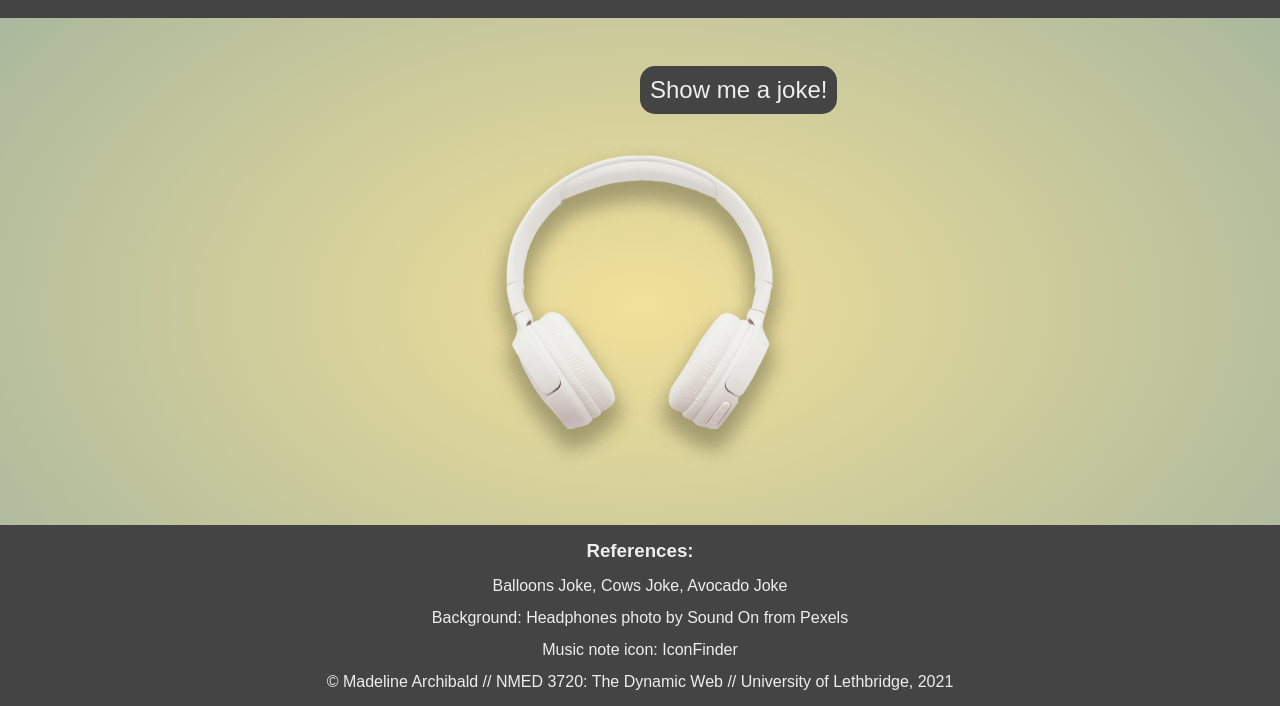
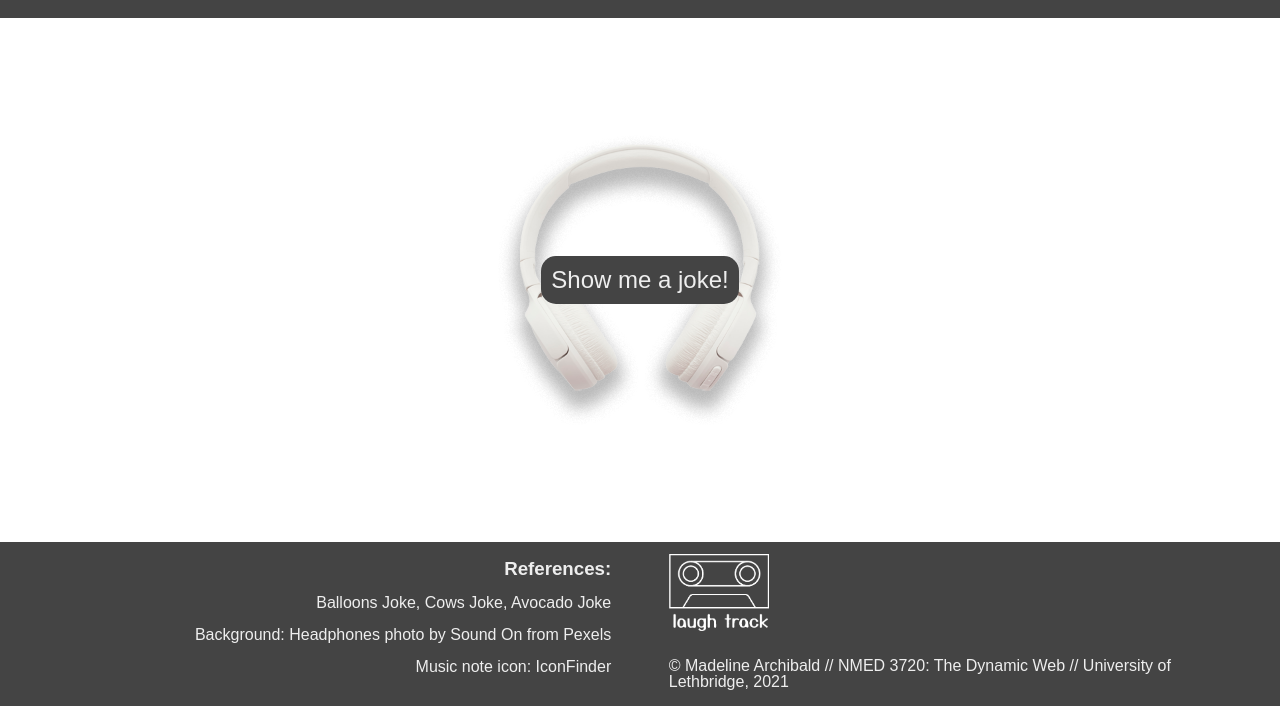
Before and after one commit to MadArch18/DW-2021-review, a plain HTML site: page index.html in a window 1280 px wide. Shown: the part 94-800 px from the top of the page. Drawn offline with nearby package versions, Linux system fonts and the light colour scheme; a web font is replaced by a local one.

Commit message:
js change background, final touches

```diff
--- a/css/style.css
+++ b/css/style.css
@@ -12,15 +12,10 @@ html {
 body {
     display: flex;
     flex-direction: column;
-    background: url(../images/headphones.png), radial-gradient(#F1E099, #A0B29E);
-    background-size: cover;
-    background-repeat: no-repeat;
-    background-position: center;
 }
 
 
-
-img {
+header img {
     max-width: 100%;
 }
 
@@ -67,19 +62,23 @@ main {
     flex-direction: column;
     justify-content: center;
     align-items: center;
+    background: url(../images/headphones.png);
+    background-size: cover;
+    background-repeat: no-repeat;
+    background-position: center;
 }
 
 .button {
     font-family: 'Yusei Magic', sans-serif;
     border: none;
     font-size: 1.5em;
-    position: absolute;
     top: 20%;
     background: #444;
     color: #eee;
     padding: 10px;
     border-radius: 15px;
     outline: none;
+    cursor: pointer;
 }
 
 
@@ -96,17 +95,31 @@ main {
 .section {
     cursor: url(../images/iconfinder_Streamline-48_185068.png), auto;
     display: none;
+    text-align: center;
 }
+
 
 
 .buttons :not(:first-child) {
     display: none;
 }
 
+.grid {
+    display: grid;
+    grid-template-columns: 2fr 2fr;
+    padding: 0 5%;
+    grid-column-gap: 5%;
+}
 
+.item1 {
+    text-align: right;
+}
+
+.item2 .logo {
+    max-width: 50px;
+}
 
 footer {
-    text-align: center;
     background: #444;
     color: #eee;
     line-height: 1em;
--- a/index.html
+++ b/index.html
@@ -45,12 +45,17 @@
         <!--        <button class="button punch" onclick="ShowAndHide()">Show me the punchline!</button>-->
     </main>
     <footer>
-        <div>
-            <h3>References:</h3>
-            <p><a href="https://www.weareteachers.com/music-jokes/">Balloons Joke, Cows Joke, </a><a href="https://www.rd.com/jokes/music-puns/">Avocado Joke</a></p>
-            <p>Background: <a href="https://www.pexels.com/photo/white-headphones-3394666/">Headphones photo by Sound On from Pexels</a></p>
-            <p>Music note icon: <a href="https://www.iconfinder.com/icons/185068/note_music_icon">IconFinder</a></p>
-            <p>© Madeline Archibald // NMED 3720: The Dynamic Web // University of Lethbridge, 2021</p>
+        <div class="grid">
+            <div class="item1">
+                <h3>References:</h3>
+                <p><a href="https://www.weareteachers.com/music-jokes/">Balloons Joke, Cows Joke, </a><a href="https://www.rd.com/jokes/music-puns/">Avocado Joke</a></p>
+                <p>Background: <a href="https://www.pexels.com/photo/white-headphones-3394666/">Headphones photo by Sound On from Pexels</a></p>
+                <p>Music note icon: <a href="https://www.iconfinder.com/icons/185068/note_music_icon">IconFinder</a></p>
+            </div>
+            <div class="item2">
+                <div class="logo"></div>
+                <p>© Madeline Archibald // NMED 3720: The Dynamic Web // University of Lethbridge, 2021</p>
+            </div>
         </div>
     </footer>
     <script src="https://code.jquery.com/jquery-3.5.1.min.js"></script>
--- a/js/scripts.js
+++ b/js/scripts.js
@@ -7,6 +7,7 @@ $(".b1").on("click", function () {
     $(".b2").show();
     $("#three").hide();
     $("#one").show();
+    $("body").css("background", "radial-gradient(#5DA9B6, #A68481)");
 })
 
 $(".b2").on("click", function () {
@@ -14,6 +15,7 @@ $(".b2").on("click", function () {
     $(".b3").show();
     $("#one").hide();
     $("#two").show();
+    $("body").css("background", "radial-gradient(#F1E099, #5DA9B6)");
 })
 
 $(".b3").on("click", function () {
@@ -21,4 +23,5 @@ $(".b3").on("click", function () {
     $(".b1").show();
     $("#two").hide();
     $("#three").show();
+    $("body").css("background", "url(../images/headphones.png), radial-gradient(#A68481, #F1E099)");
 })
```
